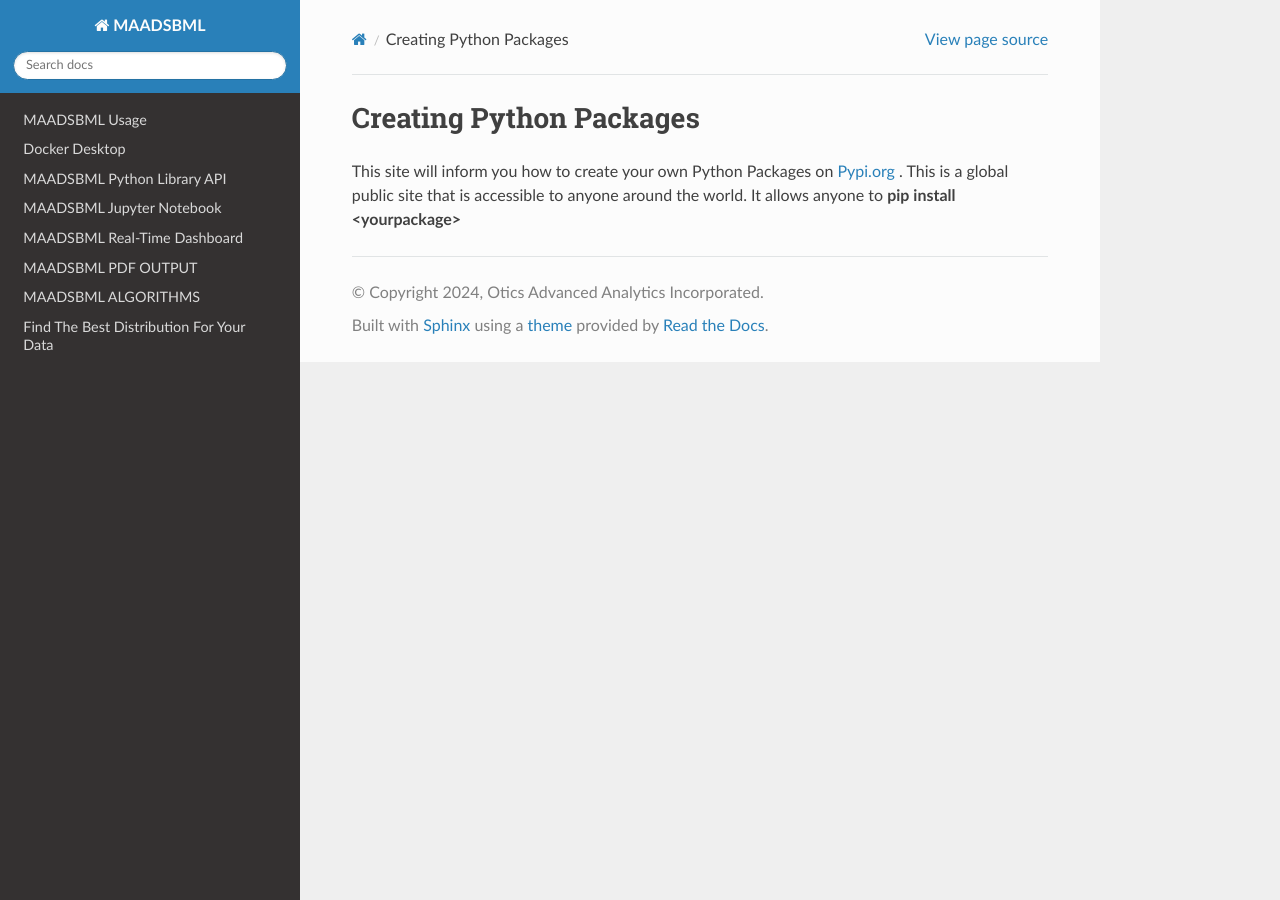
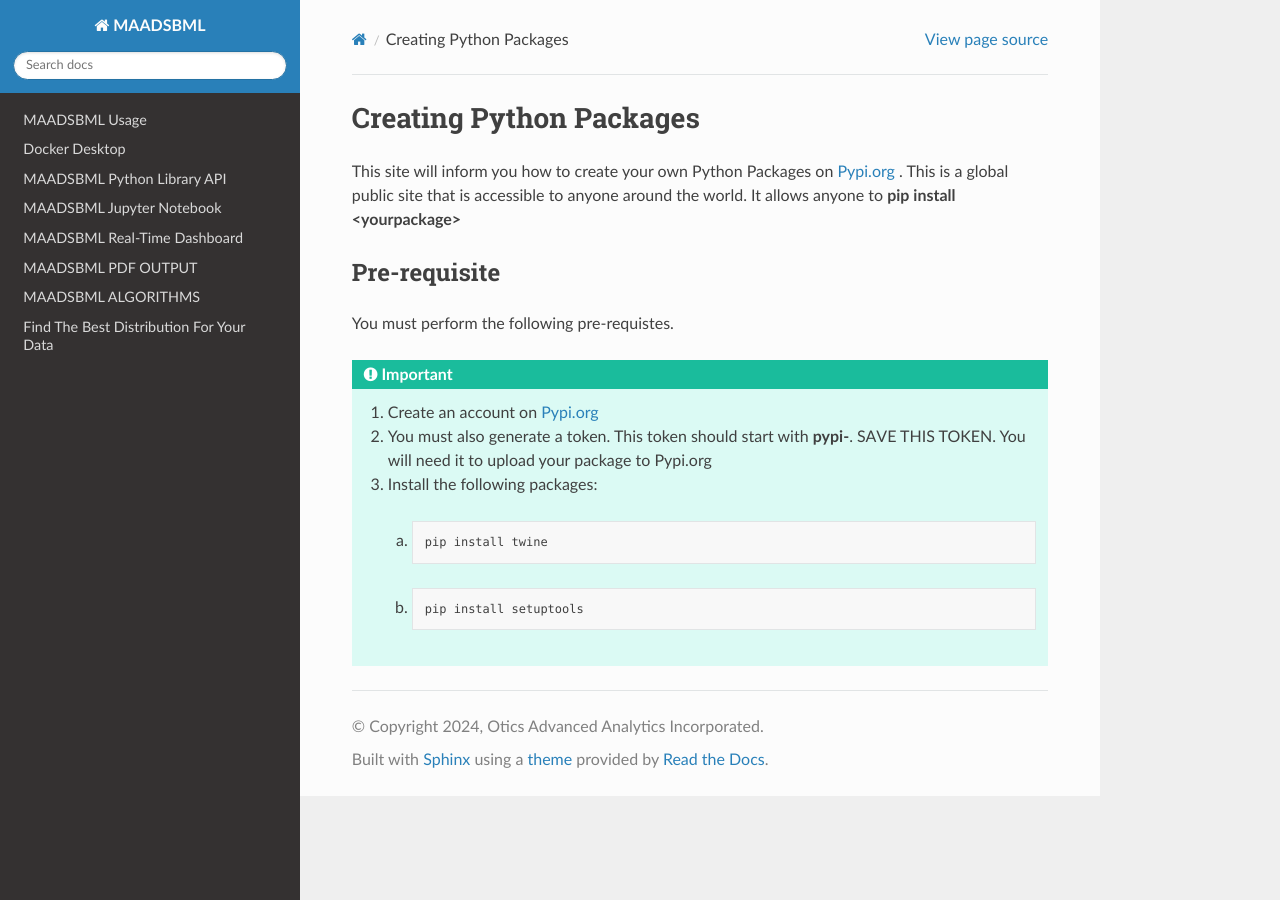
Before and after one commit to smaurice101/maadsbml, a Sphinx documentation site: the page built from docs/source/createpythonpackage.rst, in a window 1280 px wide. Built offline with Sphinx 7.4.7 and the Read the Docs theme 3.1.0, drawn with Linux system fonts in a browser that asks for light colours.

Commit message:
Update createpythonpackage.rst

```diff
--- a/docs/source/createpythonpackage.rst
+++ b/docs/source/createpythonpackage.rst
@@ -2,3 +2,24 @@ Creating Python Packages
 =========================
 
 This site will inform you how to create your own Python Packages on `Pypi.org <https://pypi.org/>`_ .  This is a global public site that is accessible to anyone around the world.  It allows anyone to **pip install <yourpackage>**
+
+Pre-requisite
+--------------
+
+You must perform the following pre-requistes.
+
+.. important::
+
+   1. Create an account on `Pypi.org <https://pypi.org/>`_
+
+   2. You must also generate a token. This token should start with **pypi-**.  SAVE THIS TOKEN.  You will need it to upload your package to Pypi.org
+
+   3. Install the following packages:
+
+     a. .. code-block::
+
+           pip install twine
+
+     b. .. code-block::
+
+           pip install setuptools
```
